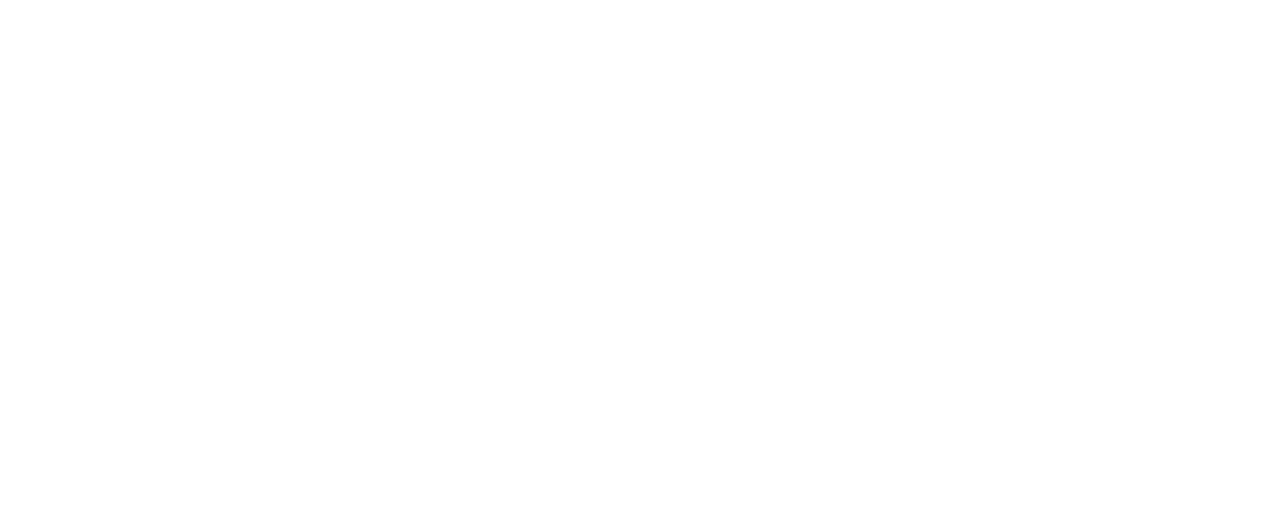
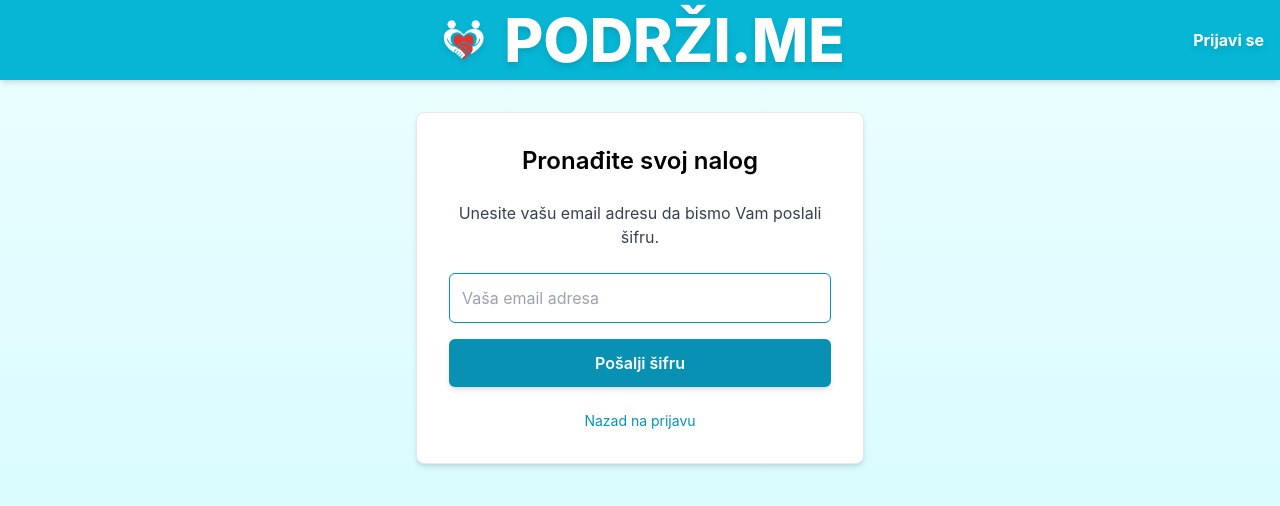
Before and after one commit to bratpeki/podrzi.me, a React app in the folder React/: page /forgotPassword in a window 1280 px wide. Before the commit this address had no page. Shown: the top 506 px of the page. Built offline with nearby package versions, Linux system fonts and the light colour scheme.

Commit message:
Zaboravljena lozinka - završeno
ForgotPasswordPage.js
funkcionalno sve

```diff
--- a/React/src/App.js
+++ b/React/src/App.js
@@ -14,6 +14,7 @@ import EditActionPage from "./pages/EditActionPage";
 import ViewDonationsPage from "./pages/ViewDonationsPage";
 import ReviewPage from './pages/ReviewPage';
 import ViewProfilePage from "./pages/ViewProfilePage";
+import ForgotPasswordPage from "./pages/ForgotPasswordPage";
 import { AuthStateContext, useAuth } from "./components/UseAuthState";
 import { useEffect } from "react";
 
@@ -54,6 +55,7 @@ function App() {
             <Route path="/editProfile/" element={<EditProfilePage />} />
             <Route path="/editAction/:id" element={<EditActionPage />} />
             <Route path="/viewDonations/" element={<ViewDonationsPage />} />
+            <Route path="/forgotPassword/" element={<ForgotPasswordPage />} />
              <Route path="/viewProfile/:id" element={<ViewProfilePage />} />
             <Route path="/review" element={<ReviewPage />} />
           </Routes>
--- /dev/null
+++ b/React/src/pages/ForgotPasswordPage.js
@@ -0,0 +1,112 @@
+import React, { useState } from "react";
+import NavigationBar from "../components/NavigationHeader";
+import { Link } from "react-router-dom";
+import Swal from "sweetalert2";
+import withReactContent from "sweetalert2-react-content";
+
+const MySwal = withReactContent(Swal);
+
+function ForgotPasswordPage() {
+  const [email, setEmail] = useState("");
+
+  const handleSubmit = async (e) => {
+    e.preventDefault();
+
+    MySwal.fire({
+      title: "Slanje zahtjeva...",
+      text: "Molimo sačekajte.",
+      didOpen: () => {
+        MySwal.showLoading();
+      },
+      allowOutsideClick: false,
+      allowEscapeKey: false,
+      allowEnterKey: false,
+    });
+
+    try {
+      const apiUrl = `http://podrzime.ddns.net:8080/api/users/forgotpassword?email=${encodeURIComponent(email)}`;
+
+      const response = await fetch(apiUrl, {
+        method: 'POST',
+        headers: {
+          'Content-Type': 'application/json'
+        }
+      });
+
+      MySwal.close();
+
+      if (response.ok) {
+        MySwal.fire({
+          icon: "success",
+          title: "Uspješno!",
+          text: "Email za resetovanje lozinke je poslan na Vašu adresu! Provjerite inbox.",
+        });
+        setEmail("");
+      } else {
+        const errorText = await response.text();
+        MySwal.fire({
+          icon: "error",
+          title: "Greška!",
+          text: `Greška prilikom slanja zahtjeva: ${errorText || response.statusText}`,
+        });
+      }
+    } catch (error) {
+      MySwal.close();
+      console.error("Došlo je do greške prilikom slanja zahtjeva:", error);
+      MySwal.fire({
+        icon: "error",
+        title: "Greška!",
+        text: "Došlo je do greške prilikom slanja zahtjeva. Pokušajte ponovo.",
+      });
+    }
+  };
+
+  return (
+    <div className="min-h-screen bg-gray-50 flex flex-col items-center justify-start pt-10 gradient-style">
+      <NavigationBar
+        showSearch={false}
+        showCreate={false}
+        showProfile={false}
+        showNotification={false}
+        showLogout={false}
+      />
+      <h1 className="text-4xl font-bold text-cyan-600 mb-8">PODRZI.ME</h1>
+
+      <div className="w-full max-w-md bg-white p-8 shadow-md rounded border rounded-lg">
+        <h2 className="text-2xl font-semibold mb-6 text-center">
+          Pronađite svoj nalog
+        </h2>
+        <p className="text-center mb-6 text-gray-700">
+          Unesite vašu email adresu da bismo Vam poslali šifru.
+        </p>
+
+        <form onSubmit={handleSubmit}>
+          <input
+            type="email"
+            placeholder="Vaša email adresa"
+            className="w-full mb-4 p-3 border border-cyan-600 rounded-md focus:outline-none focus:ring-2 focus:ring-cyan-500 placeholder-gray-400"
+            value={email}
+            onChange={(e) => setEmail(e.target.value)}
+            required
+          />
+
+          <button
+            type="submit"
+            className="w-full bg-cyan-600 text-white font-semibold py-3 px-4 rounded-md hover:bg-cyan-700 transition duration-300 shadow-md"
+          >
+            Pošalji šifru
+          </button>
+        </form>
+
+
+        <div className="text-center mt-6 text-sm">
+          <Link to="/login" className="text-cyan-600 hover:underline">
+            Nazad na prijavu
+          </Link>
+        </div>
+      </div>
+    </div>
+  );
+}
+
+export default ForgotPasswordPage;
--- a/React/src/pages/LoginPage.js
+++ b/React/src/pages/LoginPage.js
@@ -80,9 +80,9 @@ function LoginPage() {
         />
 
         <div className="text-right text-sm mb-4">
-          <a href="#" className="link-style">
-            Zaboravili ste lozinku?
-          </a>
+        <Link to="/forgotPassword" className="link-style">
+          Zaboravili ste lozinku?
+        </Link>
         </div>
 
         <button
```
